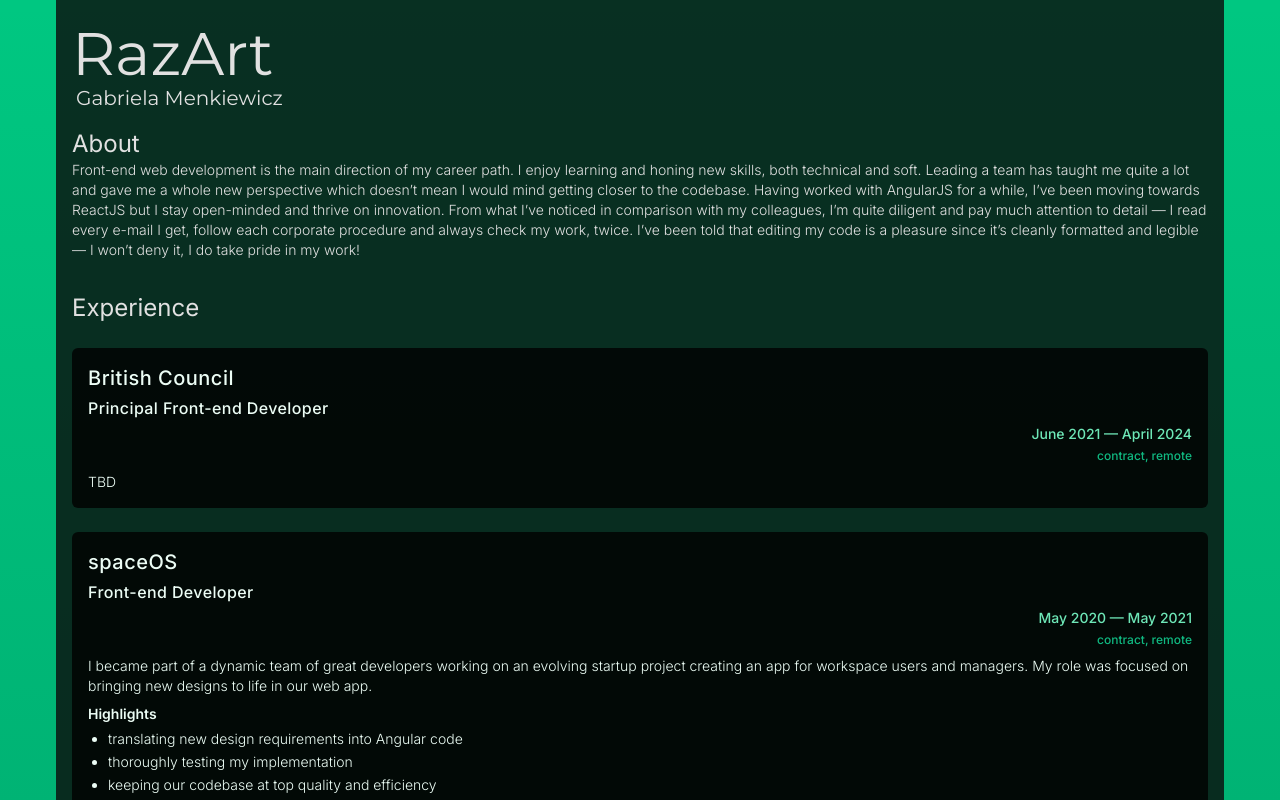
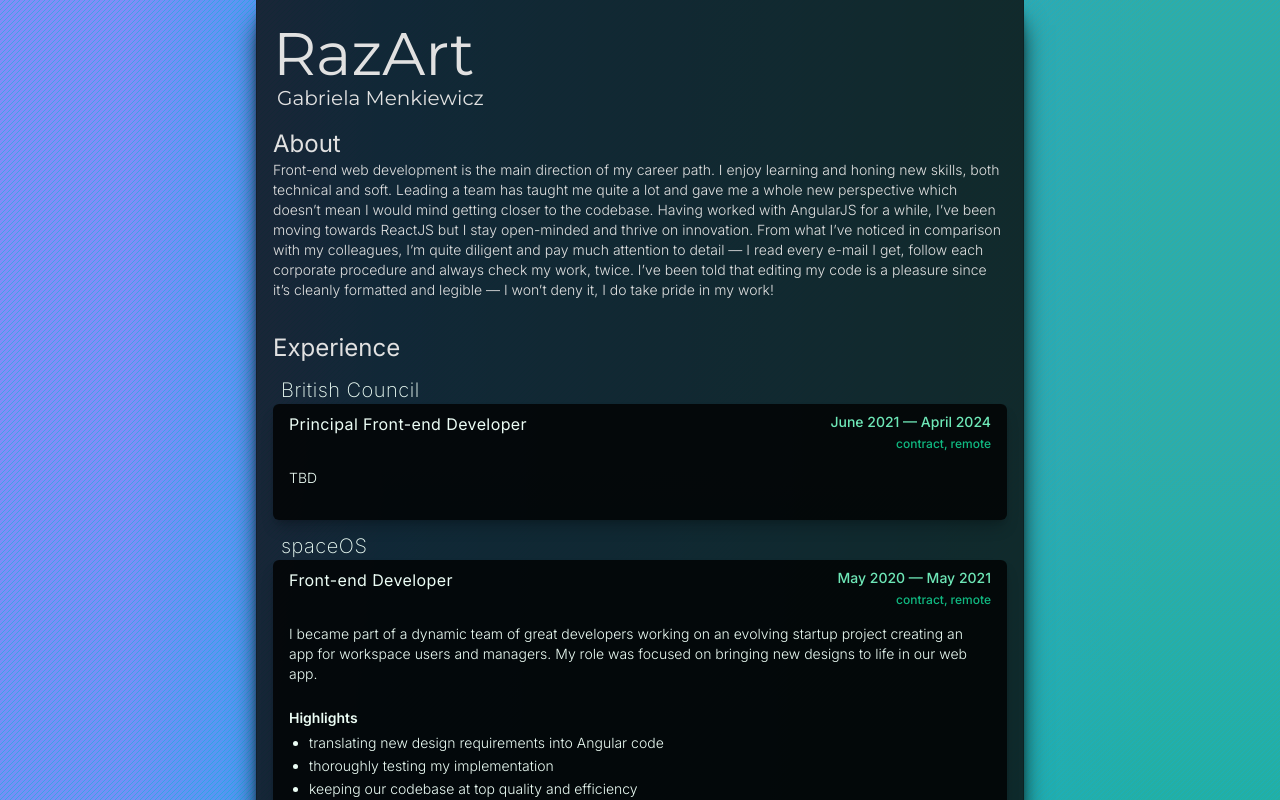
Before and after one commit to Raz666/razart, a Next.js app: page / in a window 1280 px wide. Shown: the top 800 px of the page. Built offline with nearby package versions, Linux system fonts and the light colour scheme.

Commit message:
play with styling

```diff
--- a/src/app/experience/CareerEntry.tsx
+++ b/src/app/experience/CareerEntry.tsx
@@ -6,16 +6,46 @@ const CareerEntry = ({
   children: React.ReactNode;
 }) => {
   return (
-    <div className="my-6 rounded-md bg-black/80 p-4 text-emerald-50">
-      <h4 className="pb-1  text-xl font-medium tracking-wide">{company}</h4>
+    <div className="relative mb-6 mt-10 rounded-md bg-black/80 px-4 pb-4 pt-2 text-emerald-50 shadow-lg shadow-black/20">
+      <h4
+        className="absolute  -top-7 left-2 pb-1 text-xl font-extralight tracking-wide
+      "
+      >
+        {company}
+      </h4>
 
       {children}
     </div>
   );
 };
 
+CareerEntry.Position = ({
+  position,
+  relationType = "contract",
+  locationType = "remote",
+  startDate,
+  endDate,
+}: {
+  position: string;
+  relationType?: "contract" | "fullTime";
+  locationType?: "remote" | "hybrid" | "onSite";
+  startDate: string;
+  endDate?: string;
+}) => (
+  <div className="flex justify-between">
+    <h5 className="text-md font-normal tracking-wide">{position}</h5>
+    <div>
+      <p className="pb-1 text-right text-sm font-medium text-emerald-300">
+        {`${startDate} — ${endDate ? endDate : "present"}`}
+      </p>
+      <p className="text-right text-xs font-medium text-emerald-500">
+        {relationType}, {locationType}
+      </p>
+    </div>
+  </div>
+);
 CareerEntry.Description = ({ children }: { children: React.ReactNode }) => (
-  <p className="pt-2 text-sm font-light">{children}</p>
+  <p className="py-4 text-sm font-light">{children}</p>
 );
 CareerEntry.Highlights = ({ children }: { children: React.ReactNode }) => (
   <>
@@ -37,28 +67,5 @@ CareerEntry.TitledSection = ({
     <p className="text-sm font-light">{children}</p>
   </>
 );
-CareerEntry.Position = ({
-  position,
-  relationType = "contract",
-  locationType = "remote",
-  startDate,
-  endDate,
-}: {
-  position: string;
-  relationType?: "contract" | "fullTime";
-  locationType?: "remote" | "hybrid" | "onSite";
-  startDate: string;
-  endDate?: string;
-}) => (
-  <>
-    <h5 className="text-md font-medium tracking-wide">{position}</h5>
-    <p className="py-1 text-right text-sm font-medium text-emerald-300">
-      {`${startDate} — ${endDate ? endDate : "present"}`}
-    </p>
-    <p className="text-right text-xs font-medium text-emerald-500">
-      {relationType}, {locationType}
-    </p>
-  </>
-);
 
 export default CareerEntry;
--- a/src/app/globals.css
+++ b/src/app/globals.css
@@ -19,12 +19,26 @@
 
 body {
   color: rgb(var(--foreground-rgb));
-  background: linear-gradient(
+  /* background: linear-gradient(
       to bottom,
       transparent,
       rgb(var(--background-end-rgb))
     )
-    rgb(var(--background-start-rgb));
+    rgb(var(--background-start-rgb)); */
+}
+
+.striped-bg {
+  background-size: 5px 5px;
+  background-image: linear-gradient(
+    135deg,
+    #06b6d480 10%,
+    #0000 0,
+    #0000 50%,
+    #06b6d480 0,
+    #06b6d480 60%,
+    #0000 0,
+    #0000
+  );
 }
 
 @layer utilities {
--- a/src/app/layout.tsx
+++ b/src/app/layout.tsx
@@ -15,10 +15,18 @@ export default function RootLayout({
 }>) {
   return (
     <html lang="en">
-      <body className={`${mainFont.className} antialiased`}>
-        <main className="layout mx-14 flex min-h-screen flex-col items-start bg-neutral-950/80 px-4 py-6">
-          {children}
-        </main>
+      <body
+        className={`${mainFont.className} bg-gradient-to-r from-indigo-400 from-10%  via-sky-500 via-30% to-emerald-500 to-90%  antialiased `}
+      >
+        <div className="w-100 h-100 bg-gradient-to-b from-indigo-400/30 from-10% via-sky-500/30 via-30% to-emerald-500/30 to-90%  ">
+          <div className="striped-bg w-100 h-100 bg-gradient-to-r from-emerald-500/50 from-10%  via-sky-500/50 via-70% to-indigo-500/0  ">
+            <main className="layout mx-2 flex min-h-screen flex-col items-start bg-neutral-950/80 shadow-xl shadow-black md:mx-14 lg:mx-auto lg:max-w-screen-md">
+              <div className="border-x border-black/20 px-4 py-6  ">
+                {children}
+              </div>
+            </main>
+          </div>
+        </div>
       </body>
     </html>
   );
```
